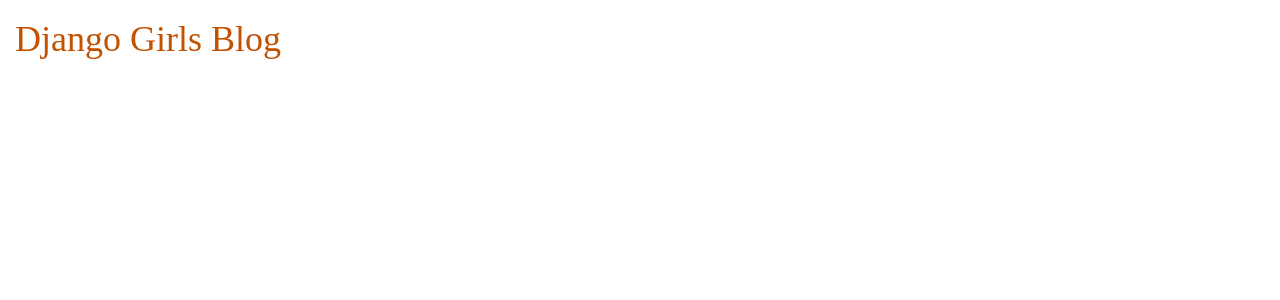
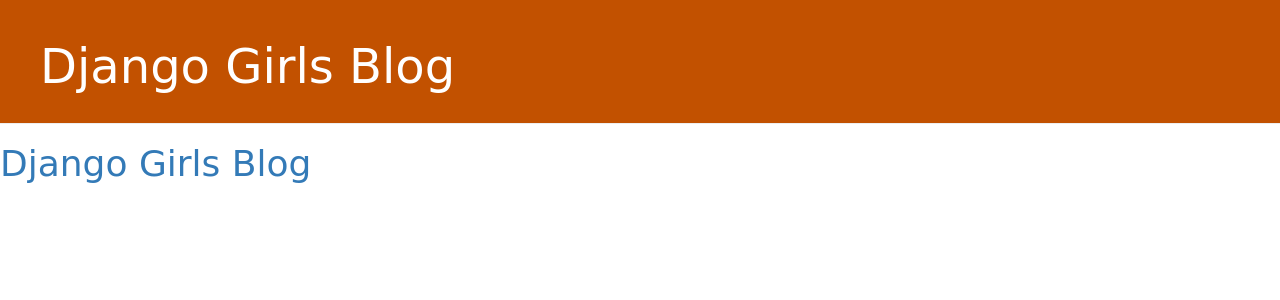
Before and after one commit to silvinabt87/my-first-blog, a Django app: page / in a window 1280 px wide. Shown: the top 300 px of the page. Run offline with Django 3.2, Linux system fonts and the light colour scheme; data that the repository does not hold is empty; some libraries are stand-ins or nearby versions.

Commit message:
classes added

```diff
--- a/blog/static/css/blog.css
+++ b/blog/static/css/blog.css
@@ -1,7 +1,46 @@
-h1 a, h2 a {
-    color: #C25100;
-    font-family: 'Lobster';
+.page-header {
+    background-color: #C25100;
+    margin-top: 0;
+    padding: 20px 20px 20px 40px;
 }
-body {
-    padding-left: 15px;
+
+.page-header h1, .page-header h1 a, .page-header h1 a:visited, .page-header h1 a:active {
+    color: #ffffff;
+    font-size: 36pt;
+    text-decoration: none;
 }
+
+.content {
+    margin-left: 40px;
+}
+
+h1, h2, h3, h4 {
+    font-family: 'Lobster', cursive;
+}
+
+.date {
+    color: #828282;
+}
+
+.save {
+    float: right;
+}
+
+.post-form textarea, .post-form input {
+    width: 100%;
+}
+
+.top-menu, .top-menu:hover, .top-menu:visited {
+    color: #ffffff;
+    float: right;
+    font-size: 26pt;
+    margin-right: 20px;
+}
+
+.post {
+    margin-bottom: 70px;
+}
+
+.post h2 a, .post h2 a:visited {
+    color: #000000;
+}
--- a/blog/templates/blog/post_list.html
+++ b/blog/templates/blog/post_list.html
@@ -1,7 +1,9 @@
 {% load static %}
 <html>
     <head>
-        <title>Django Girls blog</title>
+        <div class="page-header">
+            <h1><a href="/">Django Girls Blog</a></h1>
+        </div>
         <link rel="stylesheet" href="//maxcdn.bootstrapcdn.com/bootstrap/3.2.0/css/bootstrap.min.css">
         <link rel="stylesheet" href="//maxcdn.bootstrapcdn.com/bootstrap/3.2.0/css/bootstrap-theme.min.css">
         <link rel="stylesheet" href="{% static 'css/blog.css' %}">
@@ -11,12 +13,20 @@
             <h1><a href="/">Django Girls Blog</a></h1>
         </div>
 
-        {% for post in posts %}
-            <div>
-                <p>published: {{ post.published_date }}</p>
-                <h2><a href="">{{ post.title }}</a></h2>
-                <p>{{ post.text|linebreaksbr }}</p>
+        <div class="content container">
+            <div class="row">
+                <div class="col-md-8">
+                    {% for post in posts %}
+                        <div class="post">
+                            <div class="date">
+                                <p>published: {{ post.published_date }}</p>
+                            </div>
+                            <h2><a href="">{{ post.title }}</a></h2>
+                            <p>{{ post.text|linebreaksbr }}</p>
+                        </div>
+                    {% endfor %}
+                </div>
             </div>
-        {% endfor %}
+        </div>
     </body>
 </html>
```
